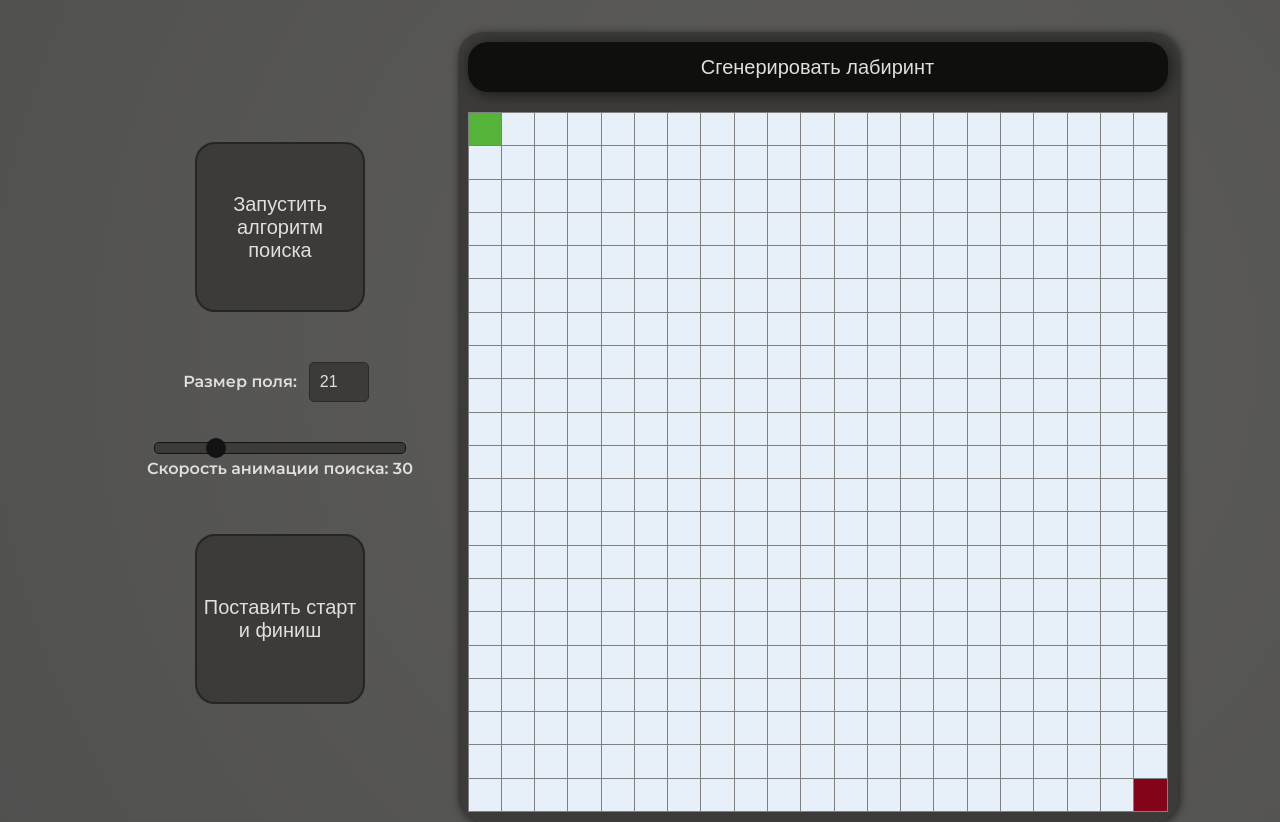
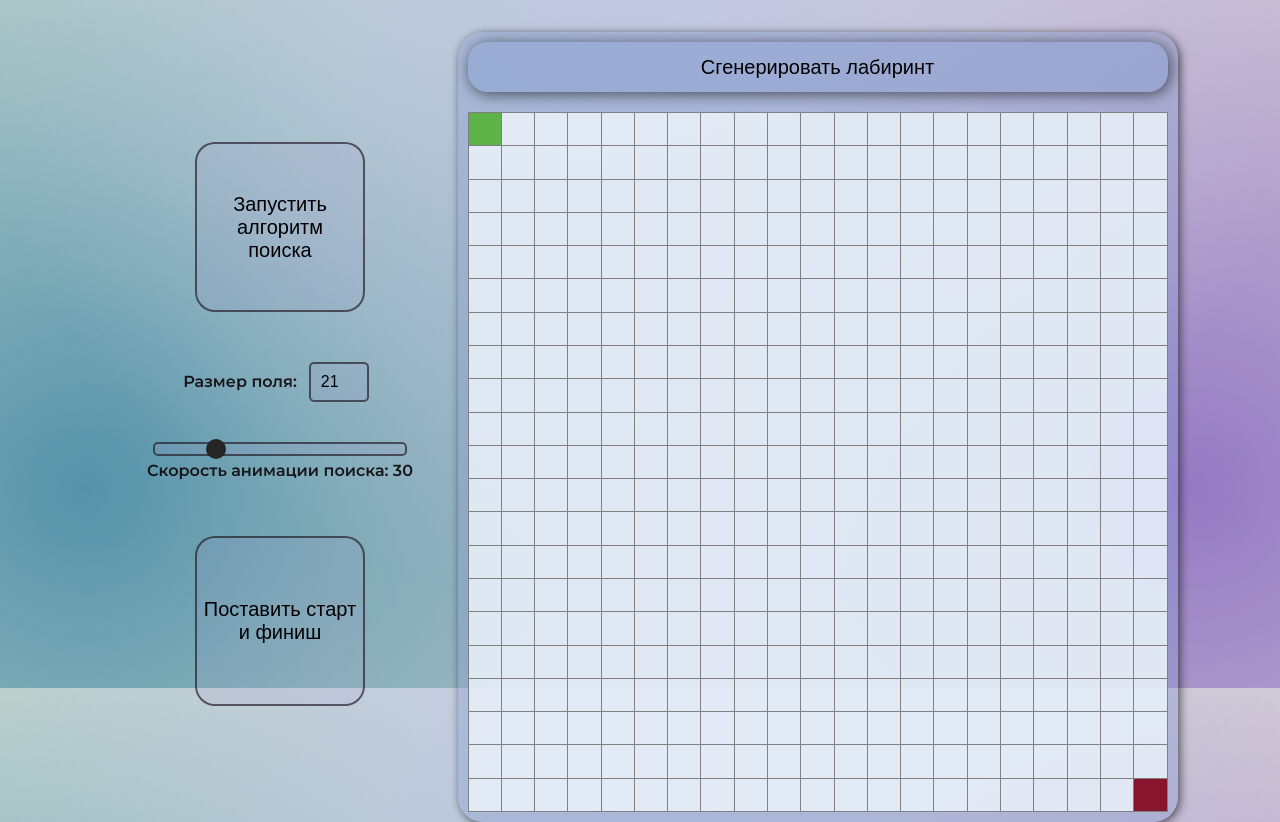
Before and after one commit to KovkinAleksei/hits_web_algorithms, a plain HTML site: page a-star/a-star.html in a window 1280 px wide. Shown: the part 112-934 px from the top of the page. Drawn offline with Linux system fonts and the light colour scheme.

Commit message:
New a-star design.

```diff
--- a/a-star/a-star.css
+++ b/a-star/a-star.css
@@ -1,12 +1,23 @@
 body {
     margin: 0;
+    padding: 0;
+    height: 100vh;
     display: flex;
     flex-wrap: wrap;
     font-family: 'Montserrat', sans-serif;
     font-size: 16px;
     line-height: 1.6;
-    color: rgb(226, 223, 217);
-    background-image: radial-gradient(circle at 65% 50%, #5e5d5b, #2e2e2dd5);
+    color: #16161a;
+    background:
+      radial-gradient(circle at 50% 0,
+      #C1C8E4,
+        rgba(255,0,0,0) 70.71%),
+      radial-gradient(circle at 6.7% 75%,
+      #5592aa,
+        rgba(0,0,255,0) 70.71%),
+      radial-gradient(circle at 93.3% 75%,
+      #947ac4,
+        rgba(0,255,0,0) 70.71%) beige;
     justify-content: center;
 }
 
@@ -50,12 +61,11 @@ button {
 
     margin: 10px 20px;
     padding: auto;
-    background-color: #383735d5;
-    color: rgb(226, 223, 217);
+    background-color: #b387d118;
 
     /* box-shadow: 5px 5px 10px rgba(0,0,0,0.5); */
 
-    border: 2px solid #272520;
+    border: 2px solid #1e1920a8;
     border-radius: 20px;
 }
 
@@ -64,10 +74,9 @@ button {
 
     width: 60px;
     height: 40px;
-    background-color: #383735d5;
-    color: rgb(226, 223, 217);
+    background-color: #b387d118 ;
 
-    border: 1px solid #2c2a23;
+    border: 2px solid #1e1920a8;
     border-radius: 5px;
 
     padding: 5px 10px;
@@ -78,7 +87,7 @@ button {
 
 #tableSize:focus {
     outline: none;
-    border: 2px solid #22201b;
+    border: 2px solid #000000;
 }
 
 .extraLabel {
@@ -114,8 +123,8 @@ button {
     width: 85%;
     height: 10px;
     border-radius: 5px;
-    border: 1px solid #131313;
-    background-color: #383735d5;
+    border: 2px solid #1e1920a8;
+    background-color: #b387d118 ;
     outline: none;
 }
 
@@ -125,8 +134,8 @@ button {
     width: 20px;
     height: 20px;
     border-radius: 50%;
-    border: 2px solid #131313;
-    background-color: #131313;
+    border: 2px solid #252525;
+    background-color: #252525;
     cursor: pointer;
 }
 
@@ -140,7 +149,7 @@ button:disabled, button:hover {
     margin: 10px 10px;
     border: none;
 
-    background-color: #0f0f0e;
+    background-color: #879dd167;
     box-shadow: 2px 2px 15px rgba(0,0,0,0.6);
 }
 
@@ -148,7 +157,7 @@ button:disabled, button:hover {
     border-radius: 25px;
     border: none;
 
-    background-color: #383735d5;
+    background-color: #879dd15d ;
     box-shadow: 2px 2px 10px rgba(0,0,0,0.6);
 
     width: 720px;
@@ -157,10 +166,13 @@ button:disabled, button:hover {
 
 table {
     margin: 10px auto;
-    background-color: #eef3f9;
     width: 700px;
     height: 700px;
     border-collapse: collapse;
+}
+
+td {
+    opacity: 0.9;
 }
 
 td[data-mode = "empty"] {
```
